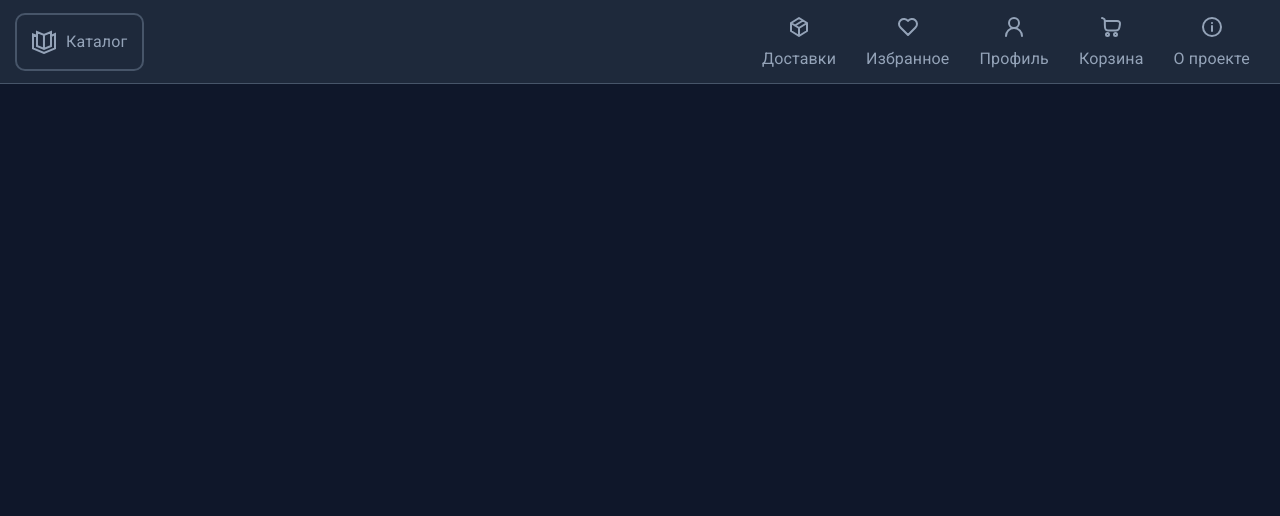
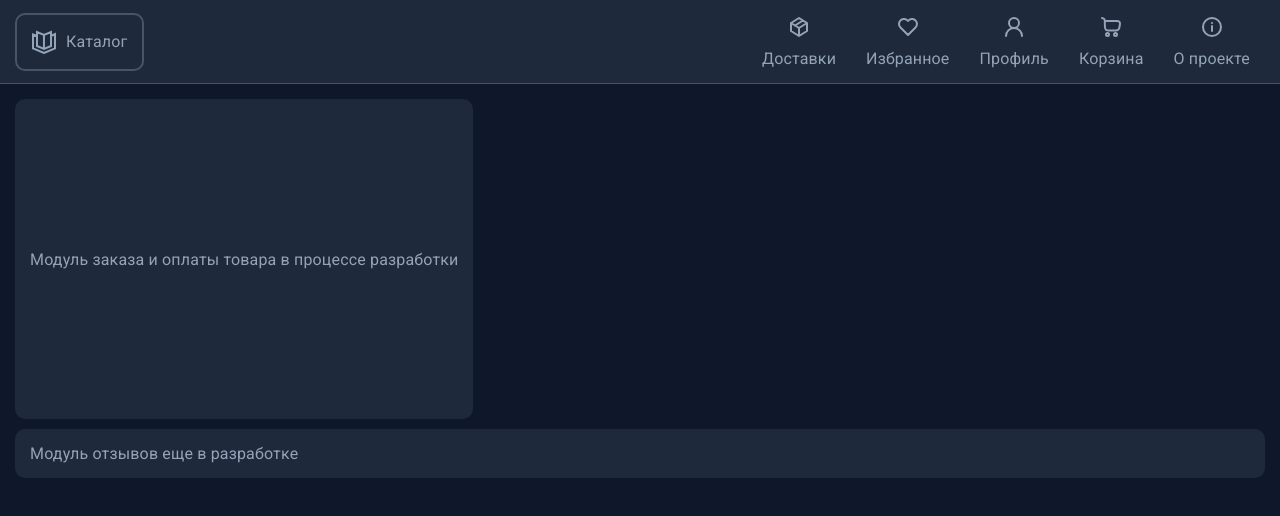
Before and after one commit to ilya-vikt/jm-frontend, a Vue app: page /catalog/product/1 in a window 1280 px wide. Shown: the top 516 px of the page. Built offline with nearby package versions, Linux system fonts and the light colour scheme; no server answers.

Commit message:
add One product page

```diff
--- a/src/catalog/index.ts
+++ b/src/catalog/index.ts
@@ -1,5 +1,6 @@
 import CategoriesMenu from '@/catalog/widgets/CategoriesMenu.vue';
 import ProductsList from '@/catalog/widgets/ProductsList.vue';
+import ProductPresentation from '@/catalog/widgets/ProductPresentation.vue';
 
-export { CategoriesMenu, ProductsList };
+export { CategoriesMenu, ProductsList, ProductPresentation };
 export * from '@/catalog/utils/categoriesMenu';
--- a/src/router/index.ts
+++ b/src/router/index.ts
@@ -1,7 +1,7 @@
-import { createRouter, createWebHistory } from 'vue-router'
-import HomeView from '../views/HomeView.vue'
-import { Layouts } from '@/layouts'
-import { layoutMiddleware } from './layout.middleware'
+import { createRouter, createWebHistory } from 'vue-router';
+import HomeView from '../views/HomeView.vue';
+import { Layouts } from '@/layouts';
+import { layoutMiddleware } from './layout.middleware';
 
 const router = createRouter({
   history: createWebHistory(import.meta.env.BASE_URL),
@@ -13,10 +13,18 @@
       meta: {
         layout: Layouts.default
       }
+    },
+    {
+      path: '/catalog/product/:id',
+      name: 'product',
+      component: () => import('../views/ProductView.vue'),
+      meta: {
+        layout: Layouts.default
+      }
     }
   ]
-})
+});
 
-router.beforeEach(layoutMiddleware)
+router.beforeEach(layoutMiddleware);
 
-export default router
+export default router;
--- /dev/null
+++ b/src/views/ProductView.vue
@@ -0,0 +1,52 @@
+<template>
+  <div class="product-view">
+    <ProductPresentation class="product-view__presentation">
+      <template #buyWidget
+        ><h2 class="product-view__buy">Модуль заказа еще в разработке</h2>
+      </template>
+    </ProductPresentation>
+    <CardBase class="stub"> Модуль заказа и оплаты товара в процессе разработки </CardBase>
+  </div>
+  <CardBase>Модуль отзывов еще в разработке</CardBase>
+</template>
+
+<script setup lang="ts">
+import { ProductPresentation } from '@/catalog';
+import CardBase from '@/share/components/CardBase.vue';
+</script>
+
+<style scoped lang="scss">
+.product-view {
+  display: flex;
+  gap: $gap-base;
+  margin-bottom: $gap-base;
+
+  &__presentation {
+    flex: 1 1 70%;
+  }
+
+  &__buy {
+    padding: $padding-v $padding-h;
+    display: flex;
+    justify-content: center;
+    align-items: center;
+    text-align: center;
+    border: 1px solid var(--cl-hover);
+  }
+}
+
+.stub {
+  min-height: 40vh;
+  display: flex;
+  justify-content: center;
+  align-items: center;
+  align-self: flex-start;
+}
+
+.is-laptop,
+.is-compact {
+  .stub {
+    display: none;
+  }
+}
+</style>
```
